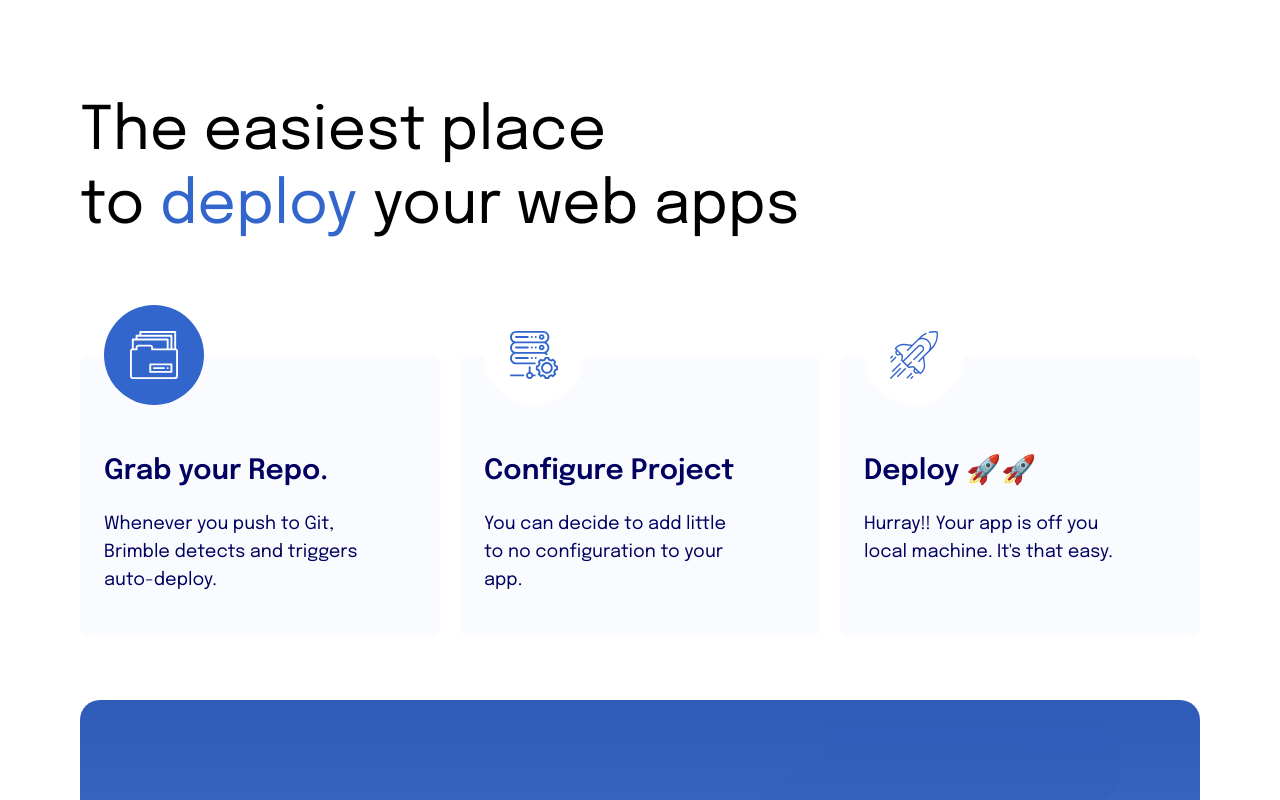
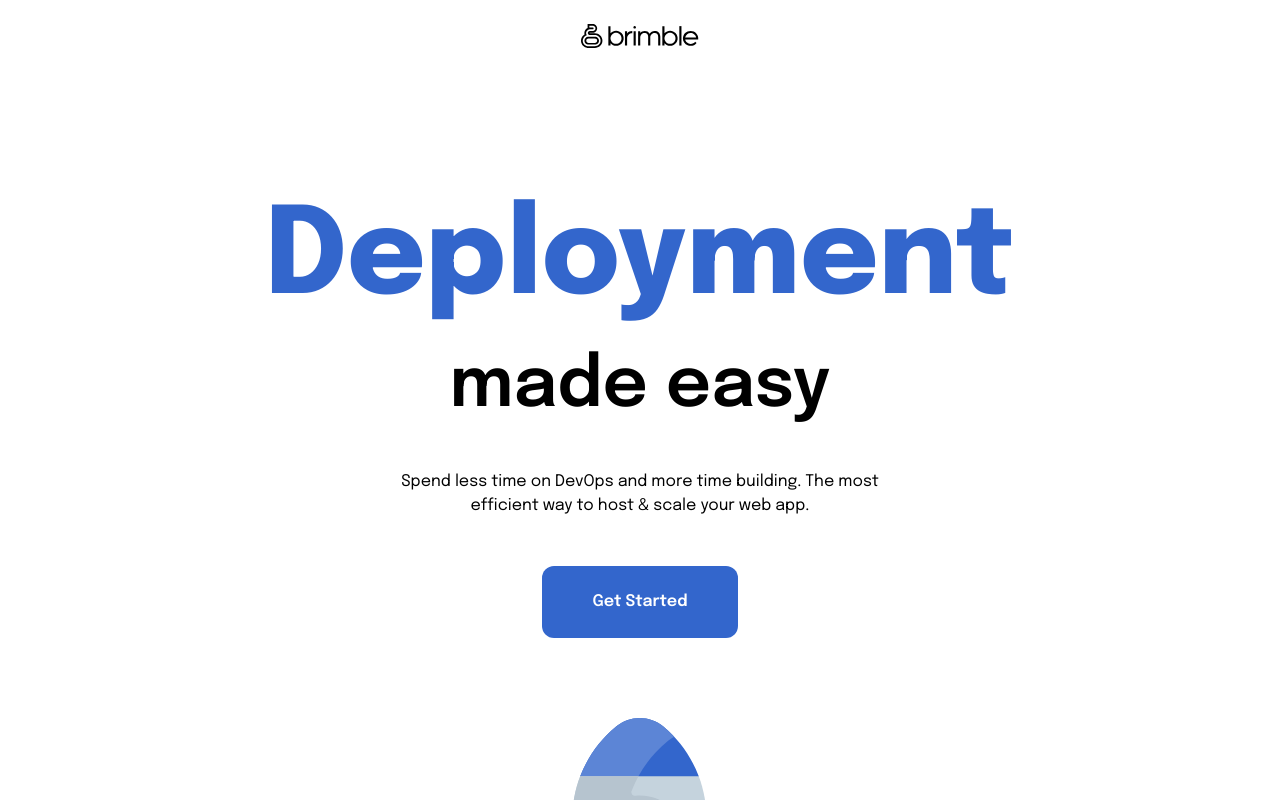
Before and after one commit to noahbuilds/brimble-client, a Nuxt app: page / in a window 1280 px wide. Shown: the top 800 px of the page. Built offline with nearby package versions, Linux system fonts and the light colour scheme.

Commit message:
screen conversion

```diff
--- /dev/null
+++ b/components/Hero.vue
@@ -0,0 +1,26 @@
+<template>
+  <section>
+    <div class="text-center mt-32 px-7">
+      <h1 class="font-extrabold text-primary text-[56px] md:text-8xl lg:text-[120px] leading-none">
+        Deployment
+      </h1>
+      <h1 class="font-semibold text-black text-5xl md:text-6xl lg:text-[70px] mt-6 md:mt-8 leading-none">
+        made easy
+      </h1>
+      <p class="mt-7 md:mt-12 max-w-[490px] mx-auto">
+        Spend less time on DevOps and more time building. The most efficient way
+        to host & scale your web app.
+      </p>
+
+      <button
+        class="font-semibold py-5 md:py-6 w-[196px] bg-primary text-white mt-12 rounded-xl"
+      >
+        Get Started
+      </button>
+    </div>
+
+    <div class="mt-20">
+      <img src="/img/hero-img.svg" />
+    </div>
+  </section>
+</template>
--- /dev/null
+++ b/components/TheHeader.vue
@@ -0,0 +1,5 @@
+<template>
+  <header class="py-6">
+    <img class="mx-auto" src="/img/brimble-logo-dark.svg" />
+  </header>
+</template>
--- a/components/contents/cli.vue
+++ b/components/contents/cli.vue
@@ -63,7 +63,8 @@
     <div
       class="bg-transparent md:bg-[#F3F6FC] rounded-3xl md:px-6 flex items-center h-auto md:h-[580px] lg:h-[700px] w-full"
     >
-      <img class="w-full" src="/img/terminal.svg" />
+      <img class="w-full hidden sm:block" src="/img/terminal.svg" />
+      <img class="w-full sm:hidden" src="/img/terminal-mobile.svg" />
     </div>
   </section>
 </template>
--- a/pages/index.vue
+++ b/pages/index.vue
@@ -1,6 +1,8 @@
 <template>
   <div>
+   <TheHeader />
     <main>
+      <Hero />
       <ContentsAbout />
       <!-- <ContentsInsights /> -->
       <ContentsStructure />
```
Also changed, not shown: static/img/hero-img.svg (added), static/img/terminal-mobile.svg (added).
